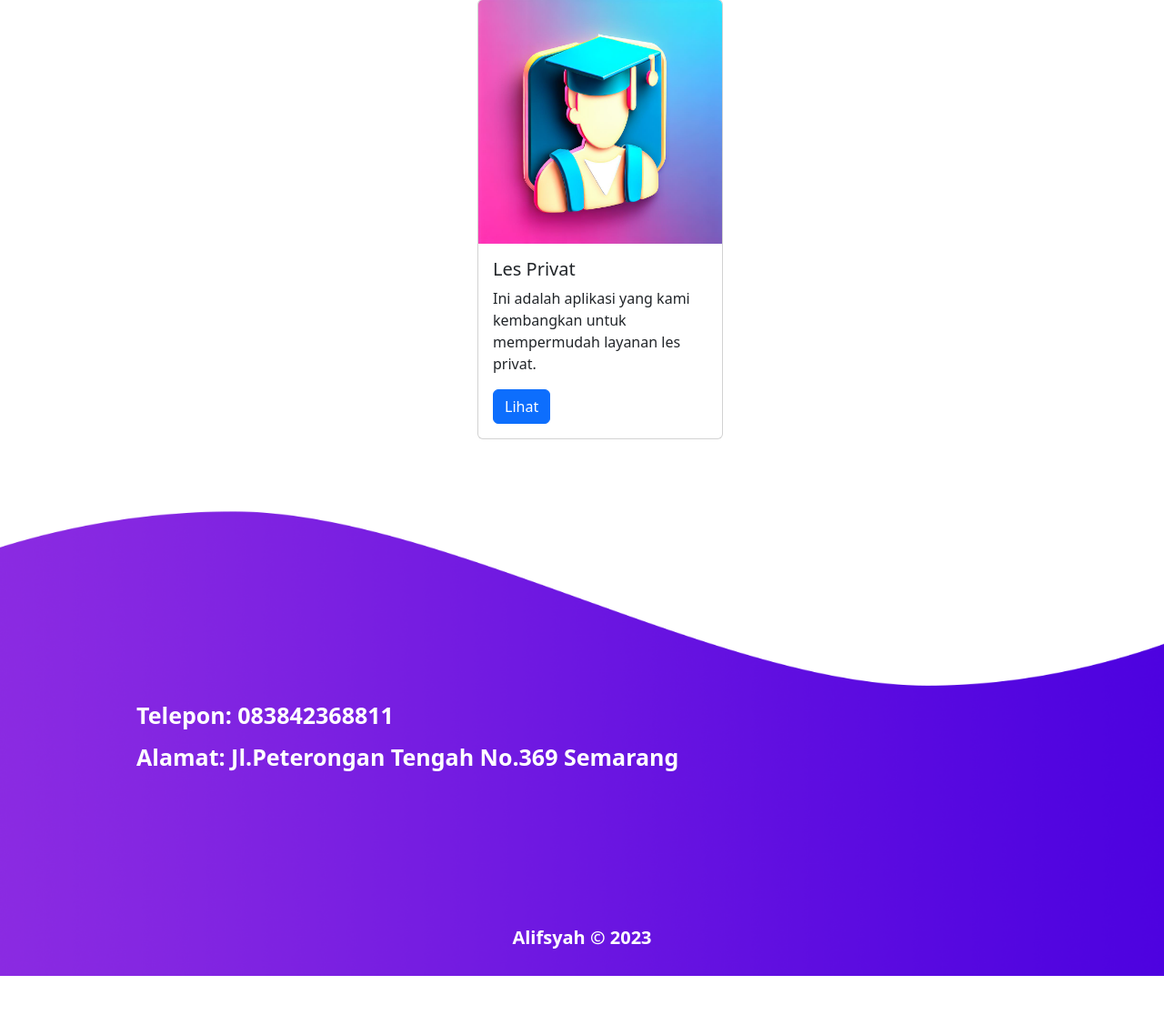
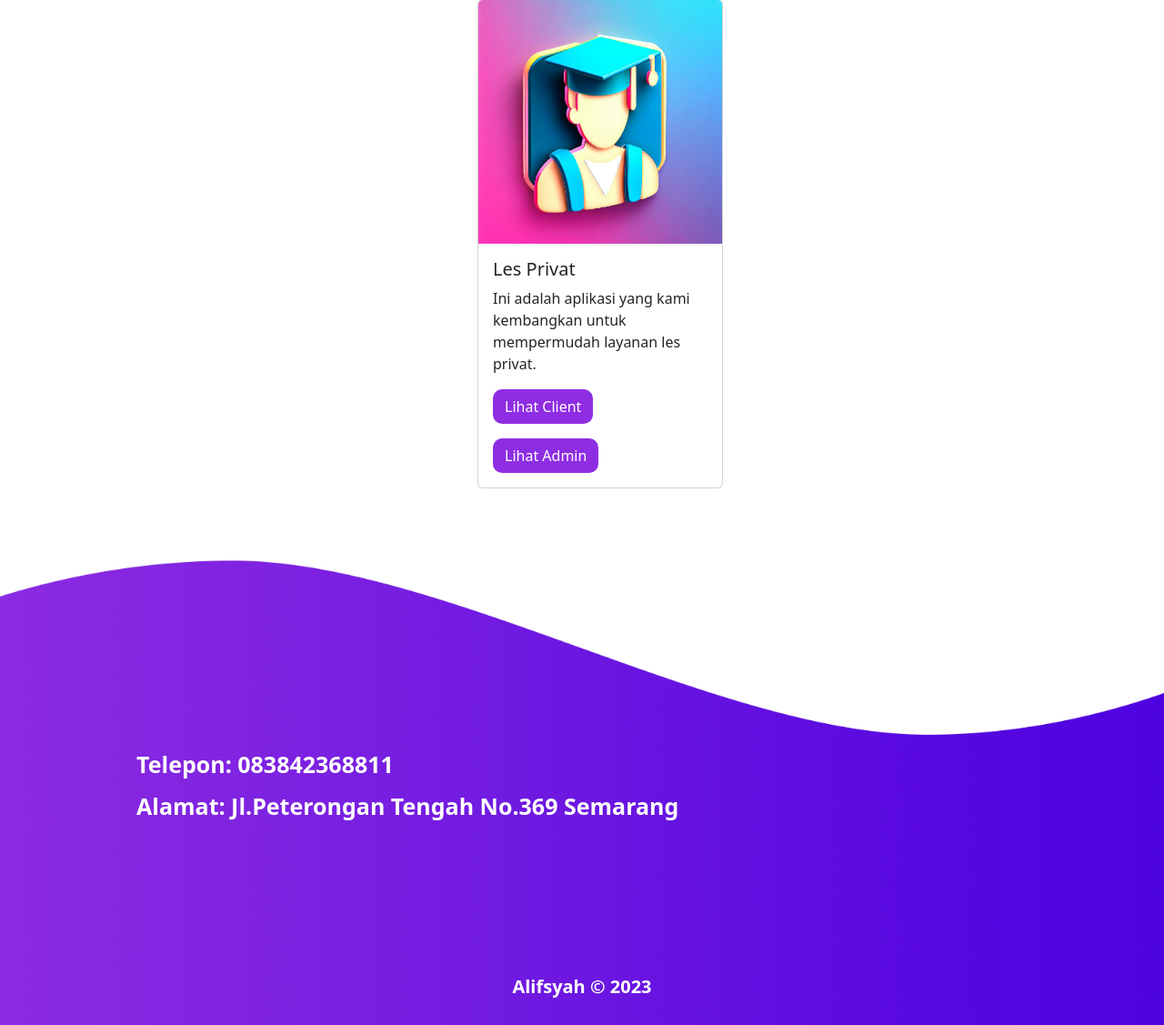
Before and after one commit to alifsyahpanji/alifsyah, a PHP site: page / in a window 1280 px wide. Shown: the part 1989-3116 px from the top of the page at 91% size. Before the commit the page ends 3062 px from the top, so only its background shows below. Run offline with PHP 8.4, Linux system fonts and the light colour scheme.

Commit message:
menambahkan link aplikasi les

```diff
--- a/assets/style.css
+++ b/assets/style.css
@@ -88,6 +88,12 @@
 
 .client-card-margin {
     margin-top: 30px;
+}
+
+.btn-project {
+    background-color: #8E2DE2;
+    color: white;
+    border-radius: 10px;
 }
 
 .kontak {
--- a/index.html
+++ b/index.html
@@ -88,7 +88,15 @@
             <div class="card-body">
                 <h5 class="card-title">Les Privat</h5>
                 <p class="card-text">Ini adalah aplikasi yang kami kembangkan untuk mempermudah layanan les privat.</p>
-                <a href="#" class="btn btn-primary" target="_blank">Lihat</a>
+
+                <div class="mt-3">
+                    <a href="demo/les/client" class="btn btn-project" target="_blank">Lihat Client</a>
+                </div>
+
+                <div class="mt-3">
+                    <a href="demo/les/admin" class="btn btn-project" target="_blank">Lihat Admin</a>
+                </div>
+
             </div>
         </div>
 
```
